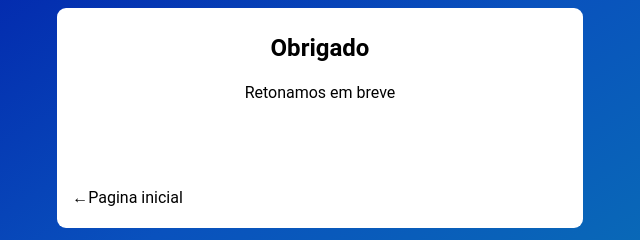
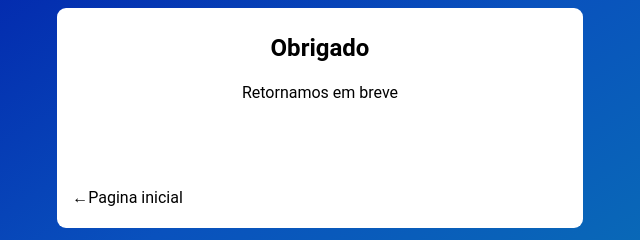
Before and after one commit to Paulo0Silva/pagina-obrigado, a plain HTML site: page index.html in a window 1280 px wide. Shown: the top 240 px of the page, 320-960 px from the left. Drawn offline with Linux system fonts and the light colour scheme.

Commit message:
Update index.html

```diff
--- a/index.html
+++ b/index.html
@@ -11,7 +11,7 @@
 
     <div>
         <h1>Obrigado</h1>
-        <p>Retonamos em breve</p>
+        <p>Retornamos em breve</p>
         <a href="https://paulo0silva.github.io/site-completo02/">
             <p class="inicial">Pagina inicial</p>
         </a>
```
